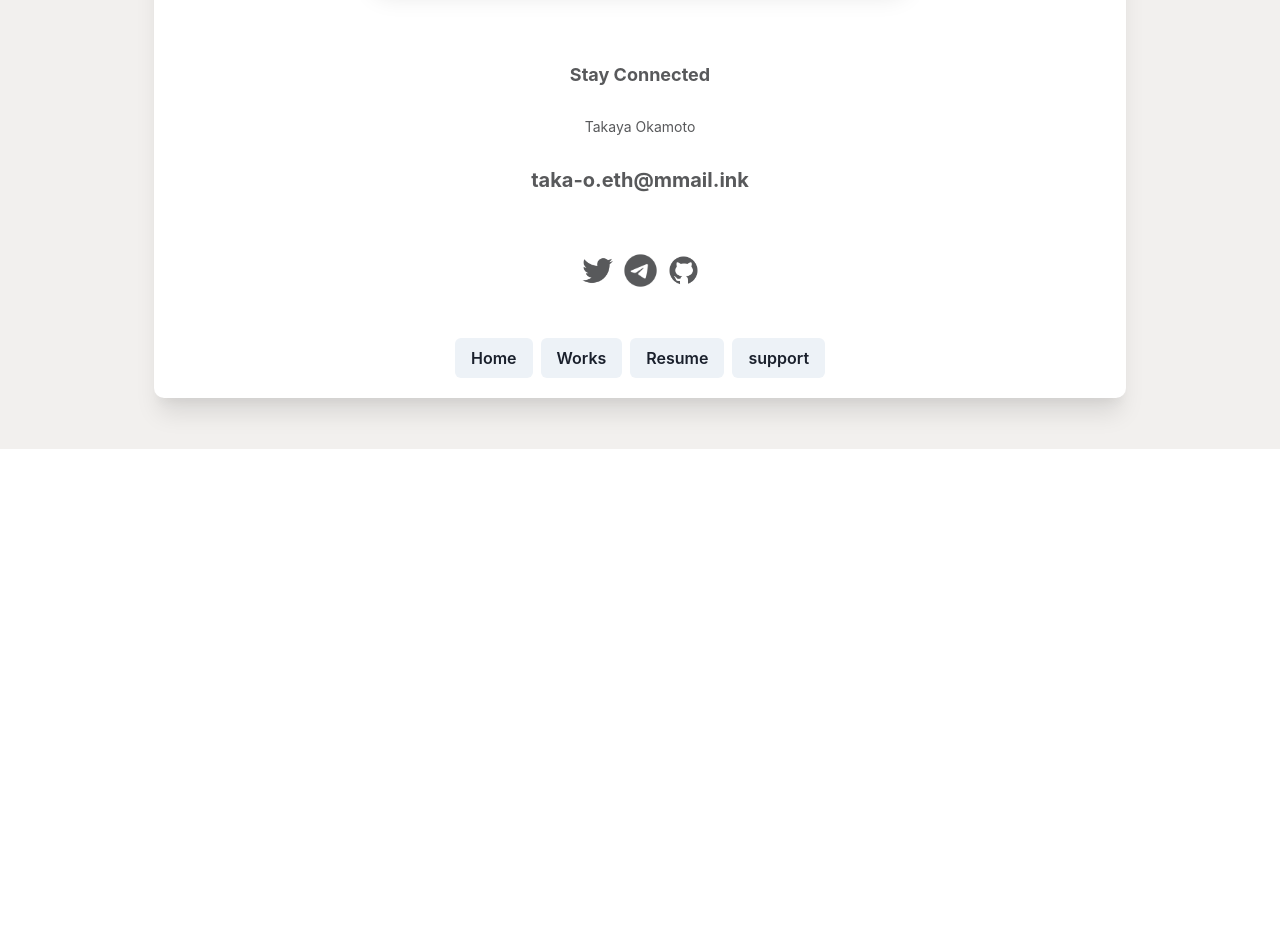
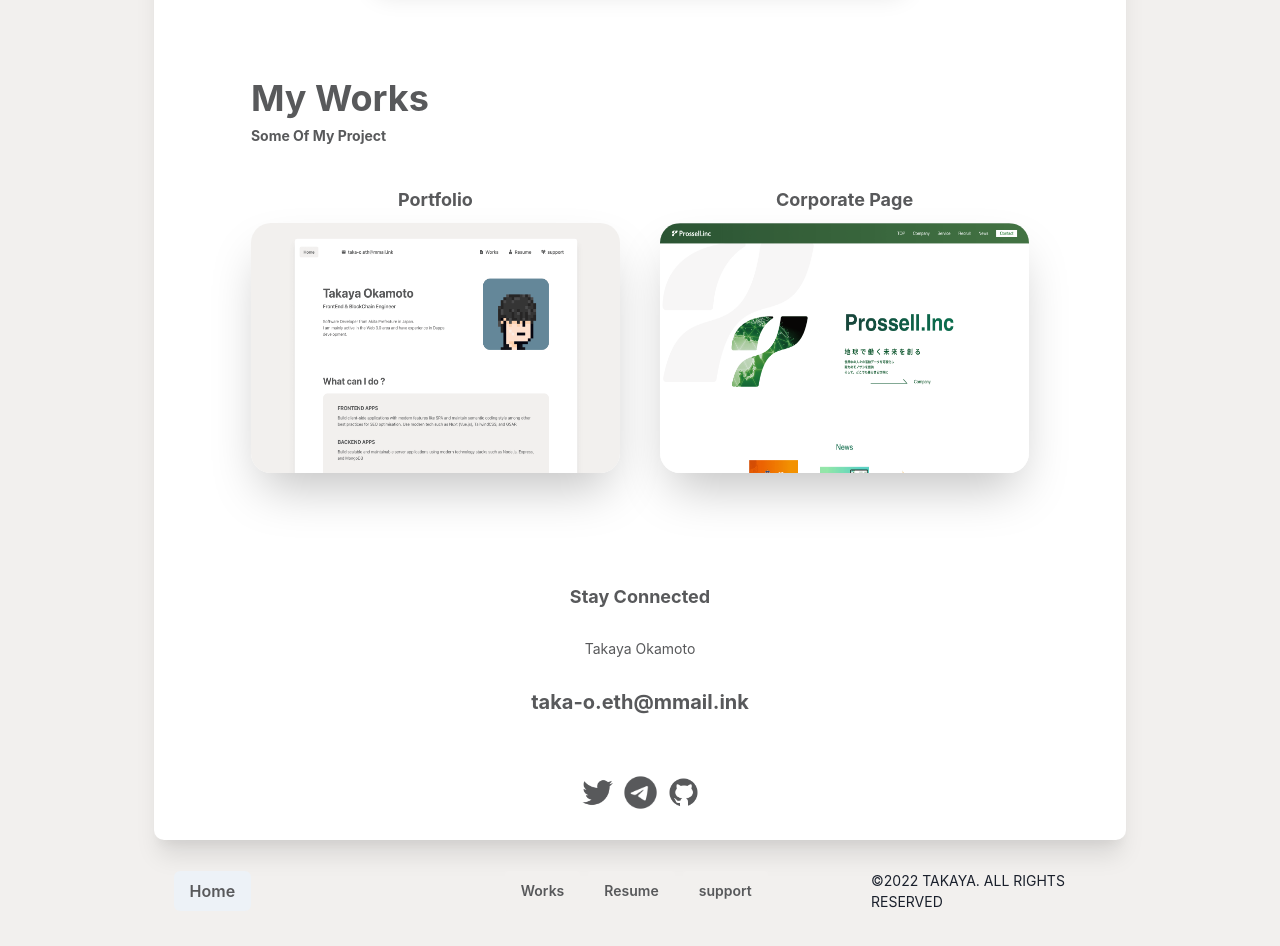
Before and after one commit to takaya-okamoto/okamoto-takaya.github.io, a Next.js app: page / in a window 1280 px wide. Shown: the part 1720-2666 px from the top of the page. Before the commit the page ends 2169 px from the top, so only its background shows below. Built offline with nearby package versions, Linux system fonts and the light colour scheme.

Commit message:
complete main page

```diff
--- /dev/null
+++ b/components/card/card.tsx
@@ -0,0 +1,17 @@
+import { Box, Text, Image } from '@chakra-ui/react'
+import { Link } from '@chakra-ui/react'
+
+import { CardType } from './cardData'
+
+export function Card(props:CardType):JSX.Element {
+  return (
+    <Box pb="40px">
+      <Text align='center' pb="10px" fontWeight="bold" fontSize="lg" color="#58595b">{props.title}</Text>
+      <Box _hover={{transition:'1s', opacity: .4}}>
+        <Link href={props.url} isExternal>
+          <Image src={props.image} alt={props.title} borderRadius="20px" shadow="2xl" height="250px" w="500px"/>
+        </Link>
+      </Box>
+    </Box>
+  )
+}
--- /dev/null
+++ b/components/card/cardData.tsx
@@ -0,0 +1,20 @@
+import { url } from "inspector";
+
+export type CardType = {
+  image: string;
+  title: string;
+  url: string;
+}
+
+export const cardData: CardType[] = [
+  {
+    image: "/cardPicture/topPage.png",
+    title: "Portfolio",
+    url: "#"
+  },
+  {
+    image: "/cardPicture/prossell.png",
+    title: "Corporate Page",
+    url: "https://prossell.jp/"
+  }
+]
--- a/components/footer.tsx
+++ b/components/footer.tsx
@@ -2,26 +2,39 @@ import {
   Text,
   HStack,
   Button,
-  Box
+  Box,
 } from "@chakra-ui/react";
 import NextLink from "next/link"
 
-
 export function Footer(): JSX.Element {
   return (
-    <HStack p="20px 40px" justifyContent="center">
+    <HStack maxW="100%" p="30px 0px 10px 0px" ml="20px">
+      {/* Footer left */}
+      <Box w="35.8%">
         <NextLink href='/'>
-        <Button>Home</Button>
+          <Button color="#58595b">Home</Button>
         </NextLink>
+      </Box>
+
+      {/* Footer right. */}
+      <HStack>
+        <Box>
           <NextLink href='/works'>
-        <Button>Works</Button>
+            <Button color="#58595b" bgColor="#F2F0EE" borderRadius="3px" fontSize='sm' _hover={{bg: '#8bbbd3', color: '#fff'}}>Works</Button>
           </NextLink>
+        </Box>
+        <Box>
           <NextLink href='resume'>
-        <Button>Resume</Button>
+            <Button color="#58595b" bgColor="#F2F0EE" borderRadius="3px" fontSize='sm' _hover={{bg: '#8bbbd3', color: '#fff'}}>Resume</Button>
           </NextLink>
+        </Box>
+        <Box>
           <NextLink href='/support'>
-        <Button>support</Button>
+            <Button color="#58595b" bgColor="#F2F0EE" borderRadius="3px" fontSize='sm' _hover={{bg: '#8bbbd3', color: '#fff'}}>support</Button>
           </NextLink>
+        </Box>
+      </HStack>
+      <Text pl="10%" fontSize="sm">&copy;2022 TAKAYA. ALL RIGHTS RESERVED</Text>
     </HStack>
   );
 }
--- a/components/header.tsx
+++ b/components/header.tsx
@@ -1,5 +1,4 @@
 import {
-  Text,
   HStack,
   Button,
   Box,
--- a/components/mainArea/connection.tsx
+++ b/components/mainArea/connection.tsx
@@ -1,5 +1,5 @@
-import { Box, Text, HStack, Image, VStack } from "@chakra-ui/react";
-import Link from "next/link";
+import { Box, Text, HStack, Image, VStack, Link } from "@chakra-ui/react";
+
 
 export function Connection():JSX.Element {
   return (
--- /dev/null
+++ b/components/mainArea/works.tsx
@@ -0,0 +1,23 @@
+import { Box, Text, SimpleGrid } from '@chakra-ui/react'
+import { Card } from '../card/card'
+import { cardData } from "../card/cardData"
+
+export function Works():JSX.Element {
+  return (
+    <Box p="40px 0">
+      <Text fontWeight="bold" fontSize="4xl" color="#58595b">My Works</Text>
+      <Text pb="20px" fontWeight="bold" fontSize="sm" color="#58595b">Some Of My Project</Text>
+
+      {/* Card */}
+      <SimpleGrid columns={2} spacing={10} pt="20px">
+        {cardData.map((card, index) => {
+          return (
+            <Box key={index}>
+              <Card image={card.image} title={card.title} url={card.url}/>
+            </Box>
+          )
+        })}
+      </SimpleGrid>
+    </Box>
+  )
+}
--- a/pages/_app.tsx
+++ b/pages/_app.tsx
@@ -12,8 +12,8 @@ function MyApp({ Component, pageProps }: AppProps) {
         <Box bgColor="white" borderRadius={10} shadow="xl">
           <Header />
           <Component {...pageProps} />
-          <Footer />
         </Box>
+        <Footer />
       </Box>
     </ChakraProvider>
   )
--- a/pages/index.tsx
+++ b/pages/index.tsx
@@ -4,6 +4,7 @@ import { Abstract } from '../components/mainArea/abstract'
 import { WhatCanIDo } from '../components/mainArea/whatCanIDo'
 import { SelfIntroduction } from '../components/mainArea/selfIntroduction'
 import { Connection } from '../components/mainArea/connection'
+import { Works } from '../components/mainArea/works'
 
 
 const Home: NextPage = () => {
@@ -12,6 +13,7 @@ const Home: NextPage = () => {
       <Abstract />
       <WhatCanIDo />
       <SelfIntroduction />
+      <Works />
       <Connection />
     </Box>
   )
```
Also changed, not shown: public/cardPicture/prossell.png (added), public/cardPicture/topPage.png (added). Lines whose indentation alone changed are shown as unchanged.
